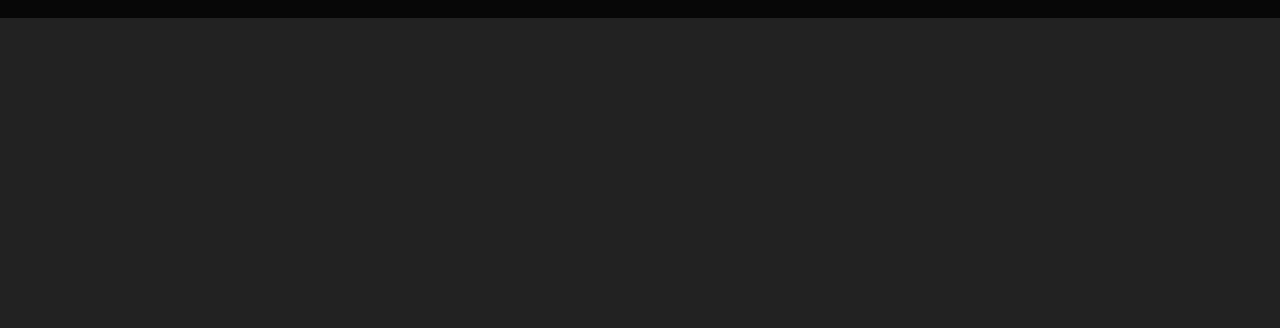
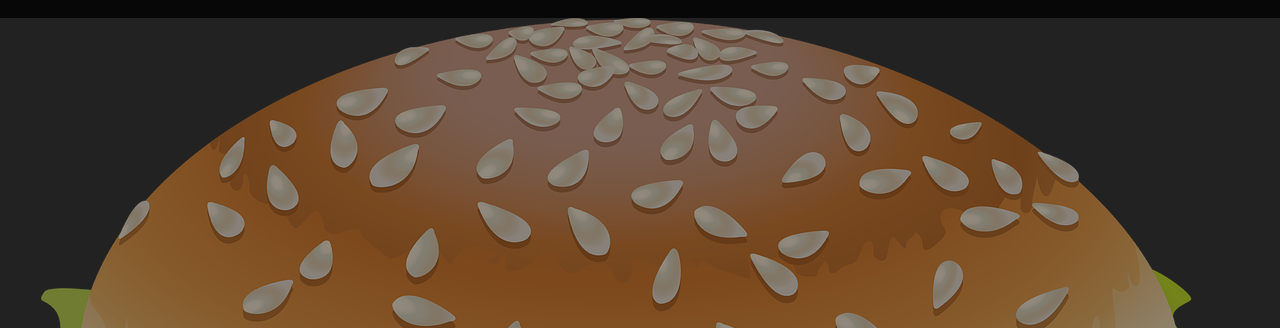
Before and after one commit to CodewithAbdullah2211/Chatgpt-website-, a plain HTML site: page index.html in a window 1280 px wide. Shown: the part 77-405 px from the top of the page. Drawn offline with Linux system fonts and the light colour scheme.

Commit message:
Update styles.css

```diff
--- a/styles.css
+++ b/styles.css
@@ -46,7 +46,7 @@ nav ul li a {
     left: 0;
     width: 100%;
     height: 100%;
-    background-image: url('burger-background.jpg'); /* Change the image URL */
+    background-image: url('hero.png'); /* Change the image URL */
     opacity: 0.5; /* Adjust the opacity as needed */
 }
 
```
